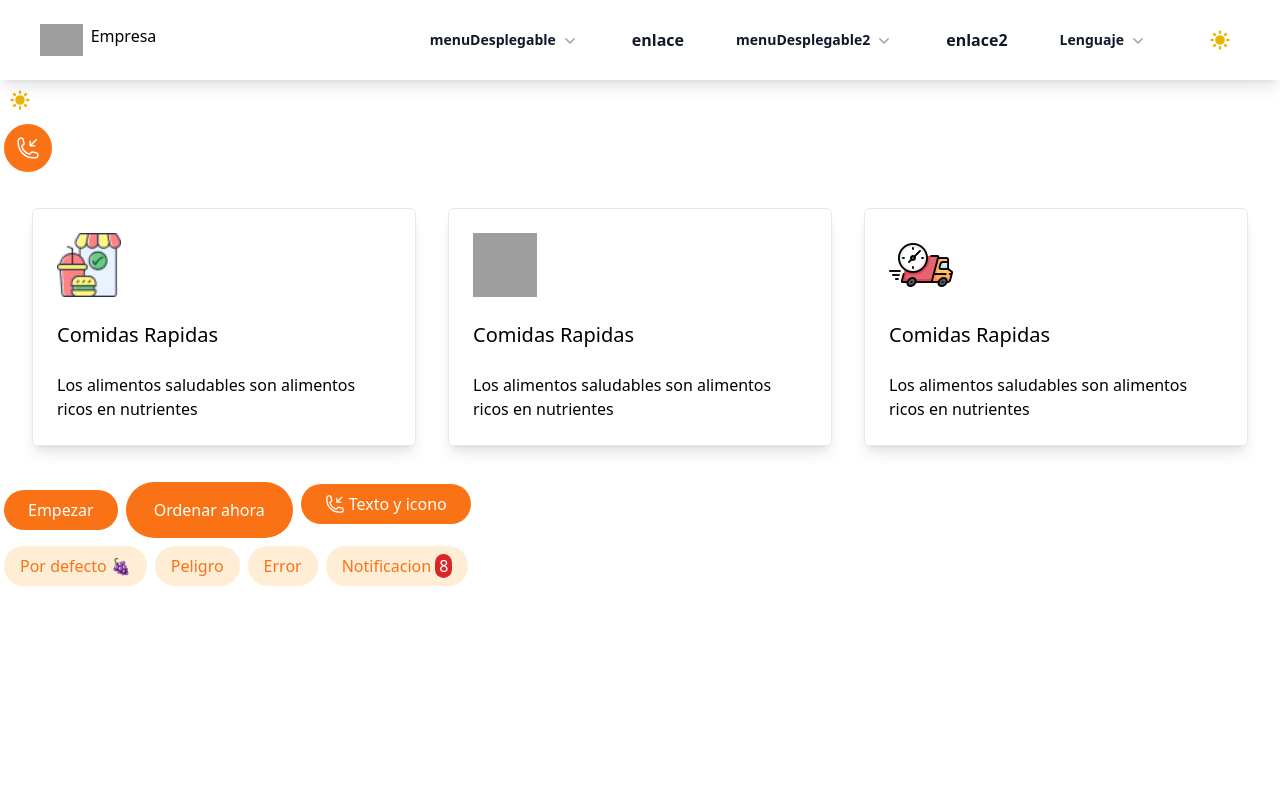
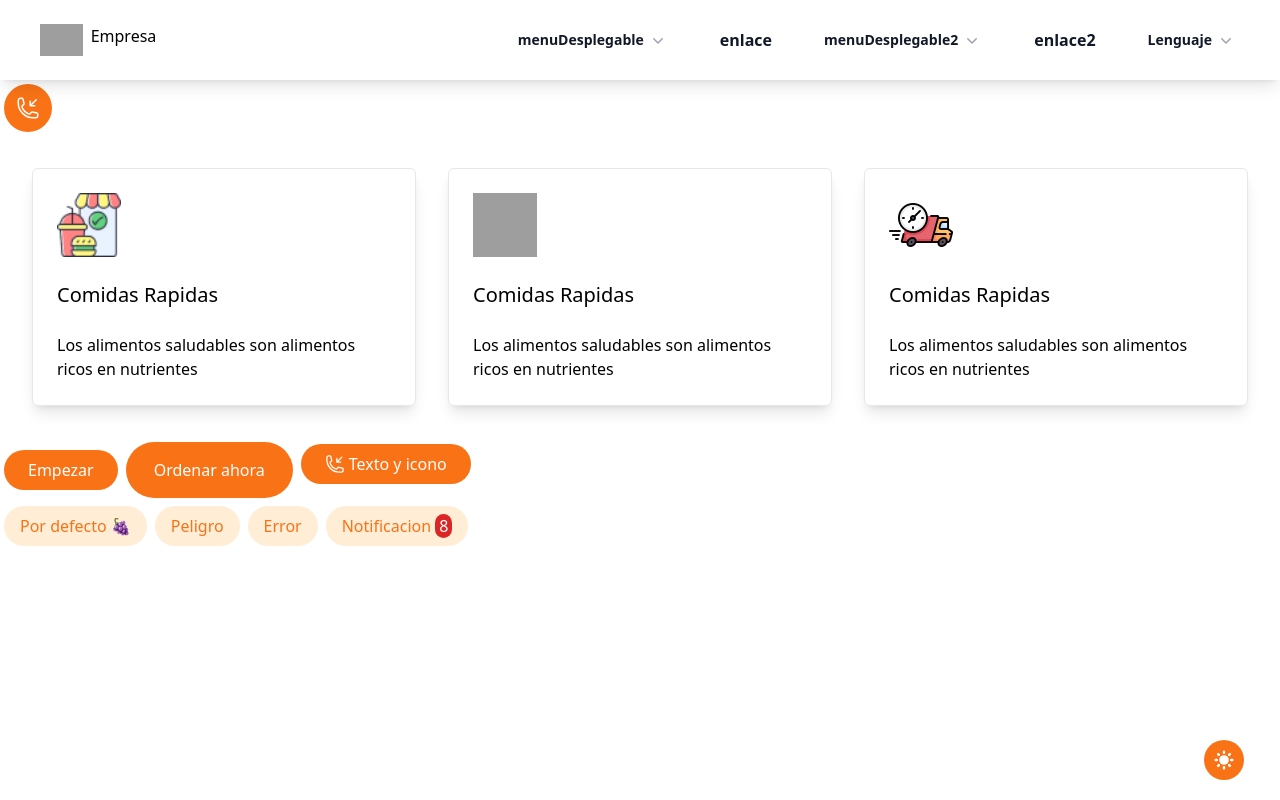
Before and after one commit to Nitza-Developement/landing, a Vue app: page / in a window 1280 px wide. Built offline with nearby package versions, Linux system fonts and the light colour scheme; grey boxes are pictures that could not be loaded.

Commit message:
refactor: move component ButtonDark.vue from TopBar to fixed position in bottom right of HomeView
- Removed component from the topbar
- Updated styles to position the component in the bottom right corner of HomeView
- Set the component to be fixed during scrolling for better accessibility

```diff
--- a/src/components/ButtonDark.vue
+++ b/src/components/ButtonDark.vue
@@ -17,8 +17,8 @@ toggleDarkMode(localStorage.getItem('mode'));
 
 <template>
     <button @click="toggleDarkMode()"
-      class="flex items-center p-2 rounded bg-transparent">
-      <svg v-if="!isDarkMode" class="w-6 h-6 text-yellow-500" fill="currentColor" viewBox="0 0 20 20"
+      class="flex items-center p-2 rounded-full fixed bottom-5 right-9 bg-orange-500">
+      <svg v-if="!isDarkMode" class="w-6 h-6 text-white" fill="currentColor" viewBox="0 0 20 20"
         xmlns="http://www.w3.org/2000/svg" aria-hidden="true">
         <path clip-rule="evenodd" fill-rule="evenodd"
           d="M10 2a1 1 0 011 1v1a1 1 0 11-2 0V3a1 1 0 011-1zm4 8a4 4 0 11-8 0 4 4 0 018 0zm-.464 4.95l.707.707a1
--- a/src/components/Card.vue
+++ b/src/components/Card.vue
@@ -1,5 +1,5 @@
 <script setup lang="ts">
-import type { CardContent } from '../types/CardTypes';
+import type { CardContent } from '../types/Types';
 
 
 defineProps<{ cardContent: CardContent }>()
--- a/src/components/Dropdown.vue
+++ b/src/components/Dropdown.vue
@@ -1,6 +1,6 @@
 <script lang="ts" setup>
 import { Popover, PopoverButton, PopoverPanel } from '@headlessui/vue';
-import type { HeaderItem } from '../types/CardTypes';
+import type { HeaderItem } from '../types/Types';
 
 defineProps<{ item: HeaderItem, customProcess?: (lang: string) => void }>()
 import { ChevronDownIcon } from '@heroicons/vue/20/solid'
--- a/src/components/TopBar.vue
+++ b/src/components/TopBar.vue
@@ -1,8 +1,7 @@
 <script lang="ts" setup>
 import { PopoverGroup } from '@headlessui/vue';
 import Dropdown from './Dropdown.vue';
-import type { HeaderContent } from '../types/CardTypes';
-import ButtonDark from './ButtonDark.vue';
+import type { HeaderContent } from '../types/Types';
 import { useI18n } from 'vue-i18n';
 import { savedLocale } from '../i18n/i18n';
 const { t, getLocaleMessage, locale } = useI18n();
@@ -33,7 +32,6 @@ const headerContent: HeaderContent = <HeaderContent>localeMessages.header;
           <a v-else :item="item" :href="item.href" class="flex items-center font-semibold text-gray-900 dark:text-white">{{ item.name }}</a>
         </template>
         <Dropdown :item="headerContent.config" :custom-process="changeLanguage"/>
-        <ButtonDark/>
       </PopoverGroup>
     </nav>
   </header>
```
